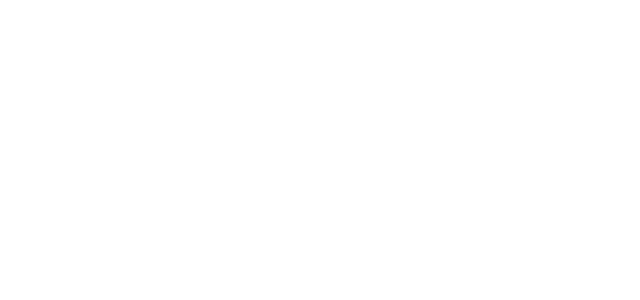
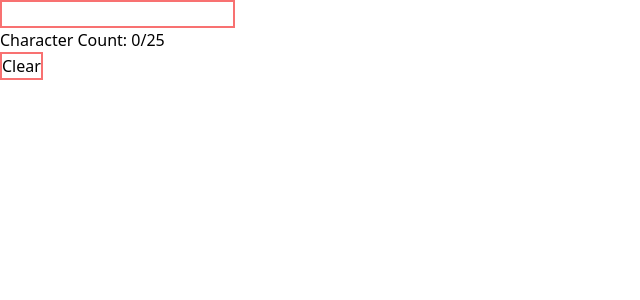
Before and after one commit to armaneousuf/Introduction-to-react, a React (Vite) app in the folder 36-REACT-CORECONCEPT-1/first-react-app/: page / in a window 1280 px wide. Shown: the top 300 px of the page, without its empty margins (0-640 px from the left). Built offline with nearby package versions, Linux system fonts and the light colour scheme.

Commit message:
update: 2026-11-22 14:41

```diff
--- a/36-REACT-CORECONCEPT-1/first-react-app/src/App.jsx
+++ b/36-REACT-CORECONCEPT-1/first-react-app/src/App.jsx
@@ -3,6 +3,7 @@ import LikeButton from './components/LikeButton';
 import Menu from './components/Menu';
 import MovieCard from './components/MovieCard';
 import LightSwitch from './components/LightSwitch';
+import CharCounter from './components/CharCounter';
 
 export default function App() {
   return (
@@ -14,6 +15,7 @@ export default function App() {
       {/* <Menu /> */}
       {/* <LikeButton /> */}
       {/* <LightSwitch /> */}
+      <CharCounter />
     </div>
   )
 }
--- /dev/null
+++ b/36-REACT-CORECONCEPT-1/first-react-app/src/components/CharCounter.jsx
@@ -0,0 +1,20 @@
+import { useState } from "react";
+export default function CharCounter() {
+  const [text, setText] = useState("");
+  return (
+    <div>
+      <input
+        className="border-red-400 border-2"
+        type="text"
+        value={text}
+        maxLength={25}
+        onChange={(e) => setText(e.target.value)}
+      />
+      <p>Character Count: {text.length}/25</p>
+      <button className="border-red-400 border-2" onClick={() => setText("")}>
+        Clear
+      </button>
+      {text.length > 20 && <p className="text-red-500">Texts too long!</p>}
+    </div>
+  );
+}
```
